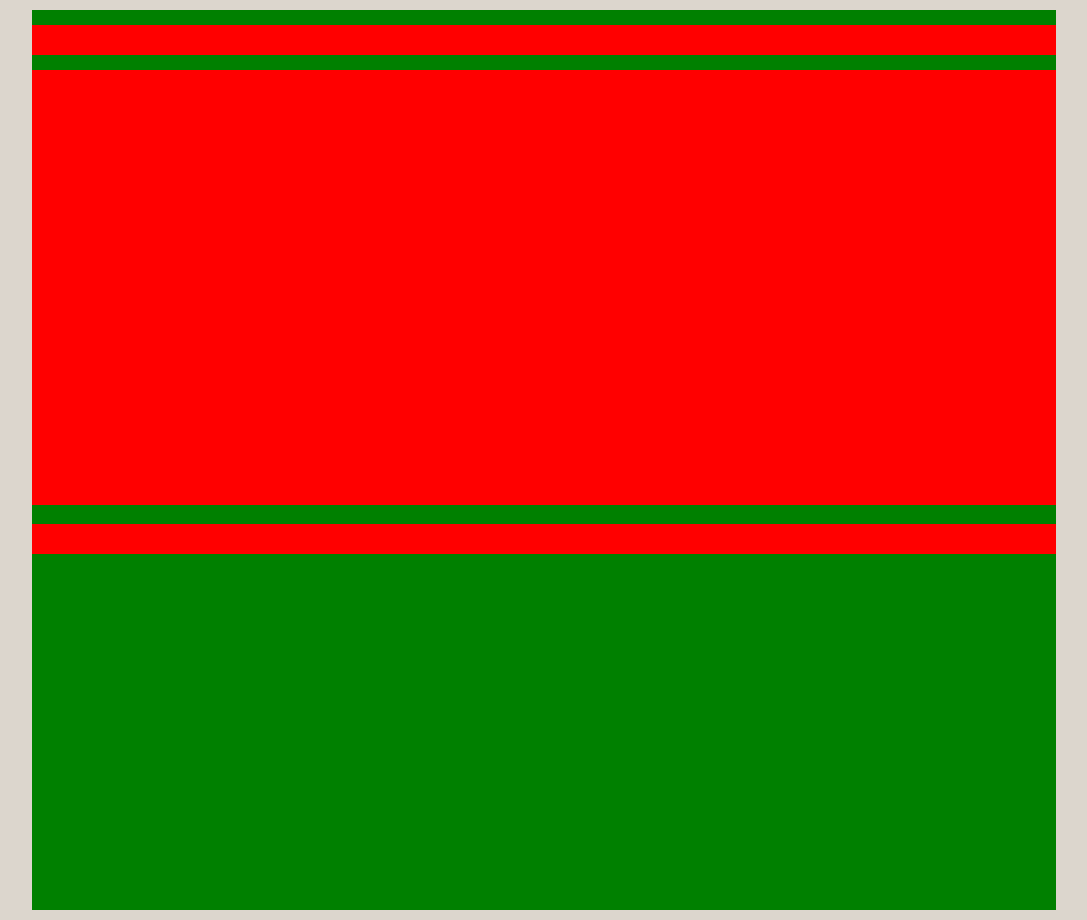
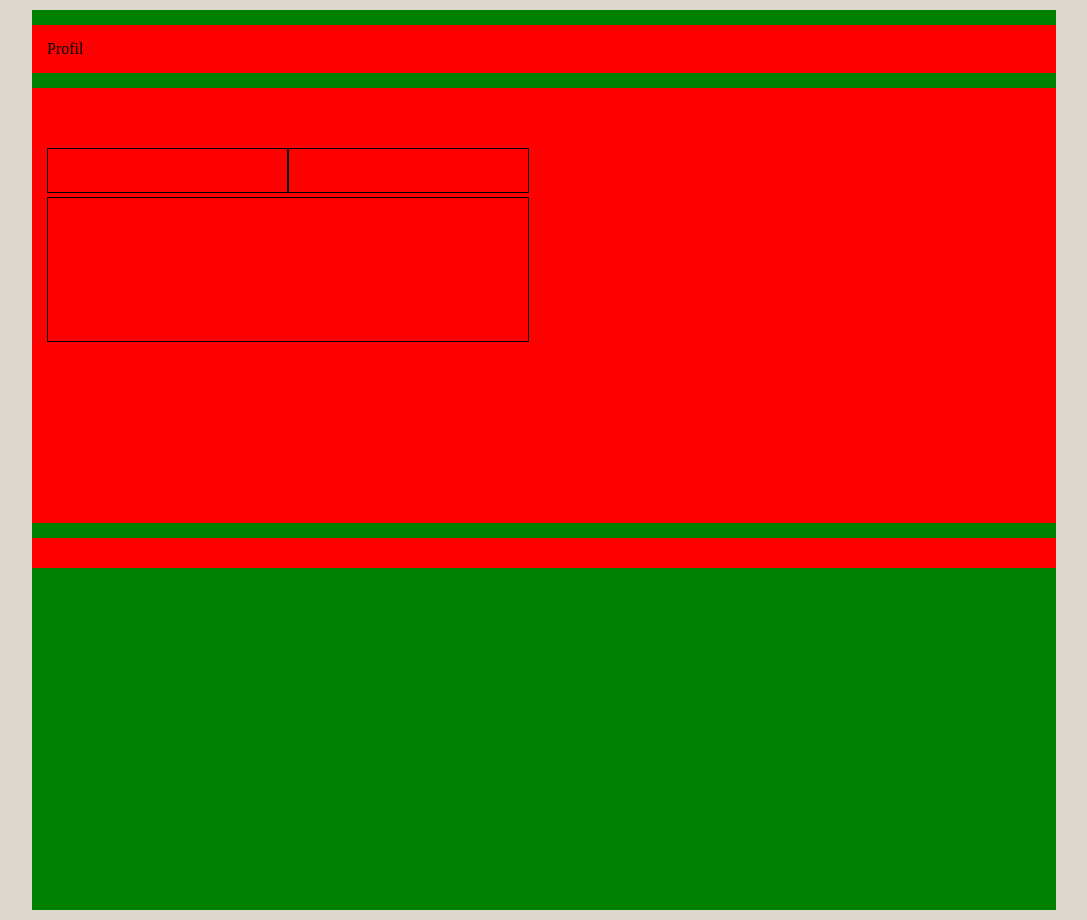
Before and after one commit to green-fox-academy/bertokpeter, a plain HTML site: page week-01/day-05/form.html in a window 1280 px wide. Shown: the whole page, without its empty margins (96-1183 px from the left). Drawn offline with Linux system fonts and the light colour scheme.

Commit message:
feat(form)Added inner boxes

```diff
--- a/week-01/day-05/form.html
+++ b/week-01/day-05/form.html
@@ -10,10 +10,14 @@
 	<body>
 		<main>
 			<form action="/day-05" method="post">
-				<div>
-				</div>
+				<div>Profil</div>
 				<div class="column">
-
+					<article class="column">
+					</article>
+					<article class="column">
+					</article>
+					<article>
+					</article>
 				</div>
 				<div class="column">
 				</div>
--- a/week-01/day-05/style.css
+++ b/week-01/day-05/style.css
@@ -23,3 +23,14 @@ div {
     height: 435px;
     margin-right: -4px;
 }
+article {
+    border: 1px solid black;
+    height: 145px;
+}
+article.column {
+    height: 45px;
+    margin-top: 45px;
+}
+div.column {
+    vertical-align: top;
+}
```
